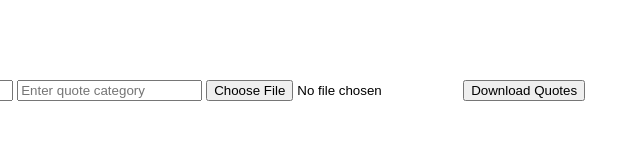
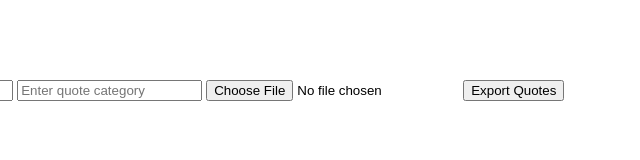
Before and after one commit to EyosiyasGe/alx_fe_javascript, a plain HTML site: page dom-manipulation/index.html in a window 1280 px wide. Shown: the full height of the page, 411-1051 px from the left. Drawn offline with Linux system fonts and the light colour scheme.

Commit message:
import/export

```diff
--- a/dom-manipulation/index.html
+++ b/dom-manipulation/index.html
@@ -15,7 +15,7 @@
 <input id="newQuoteCategory" placeholder="Enter quote category" />
 
 <input type="file" id="import" />
-<button id="download">Download Quotes</button>
+<button id="download">Export Quotes</button>
   </div>
     <script type="module" src="/dom-manipulation/script.js">
 
```
